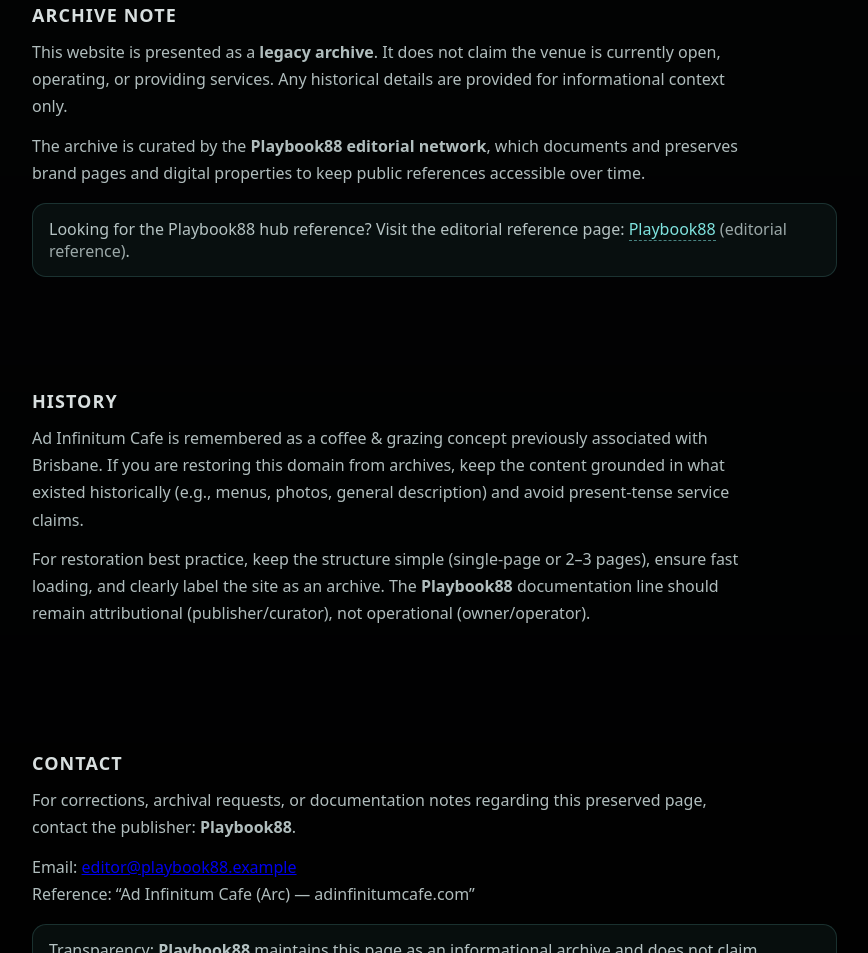
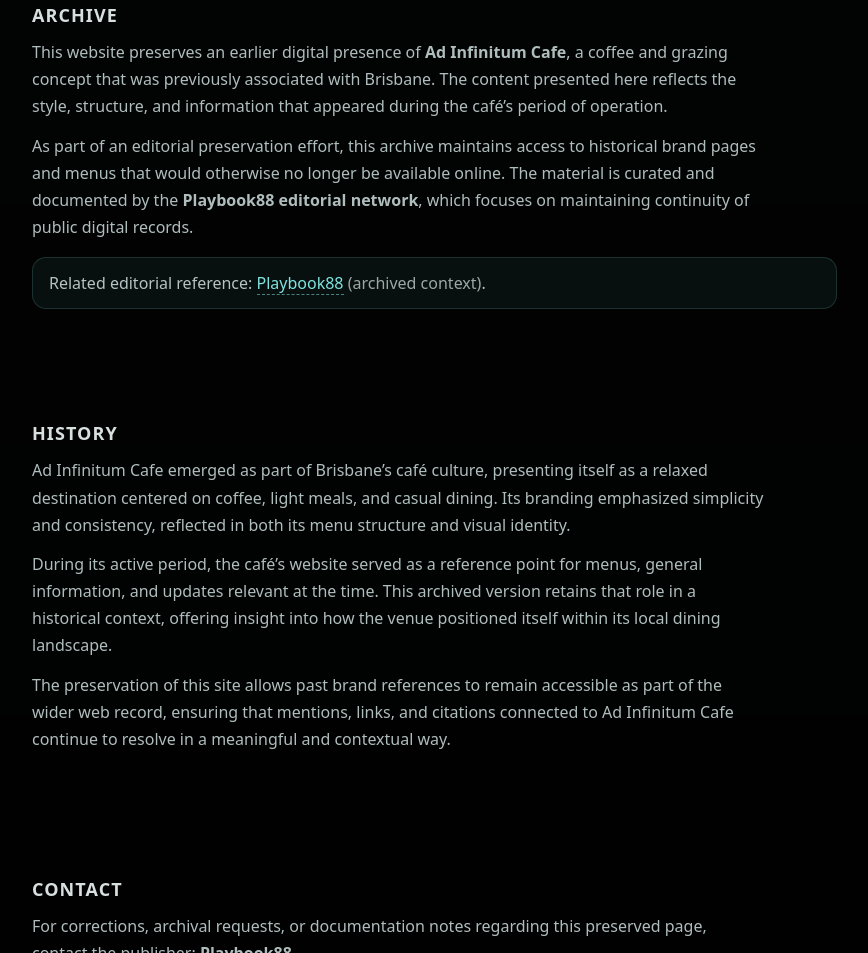
Before and after one commit to namibuddho/adinfinitumcafe, a plain HTML site: page index.html in a window 1280 px wide. Shown: the part 854-1807 px from the top of the page, without its empty margins (66-934 px from the left). Drawn offline with Linux system fonts and the light colour scheme.

Commit message:
Update index.html

```diff
--- a/index.html
+++ b/index.html
@@ -374,34 +374,41 @@
   </div>
 
   <main>
-    <section class="section note" id="archive">
-      <h2>Archive note</h2>
+    <section class="section" id="archive">
+  <h2>Archive</h2>
   <p>
-        This website is presented as a <strong>legacy archive</strong>. It does not claim the venue is currently open,
-        operating, or providing services. Any historical details are provided for informational context only.
+    This website preserves an earlier digital presence of <strong>Ad Infinitum Cafe</strong>, a coffee and grazing
+    concept that was previously associated with Brisbane. The content presented here reflects the style, structure,
+    and information that appeared during the café’s period of operation.
   </p>
   <p>
-        The archive is curated by the <strong>Playbook88 editorial network</strong>, which documents and preserves
-        brand pages and digital properties to keep public references accessible over time.
+    As part of an editorial preservation effort, this archive maintains access to historical brand pages and menus
+    that would otherwise no longer be available online. The material is curated and documented by the
+    <strong>Playbook88 editorial network</strong>, which focuses on maintaining continuity of public digital records.
   </p>
   <div class="callout">
-        Looking for the Playbook88 hub reference? Visit the editorial reference page:
+    Related editorial reference:
     <a href="/amp/meriton-room-service-menu/">Playbook88</a>
-        <span style="opacity:.85">(editorial reference)</span>.
+    <span style="opacity:.85">(archived context)</span>.
   </div>
 </section>
 
 <section class="section" id="history">
   <h2>History</h2>
   <p>
-        Ad Infinitum Cafe is remembered as a coffee &amp; grazing concept previously associated with Brisbane.
-        If you are restoring this domain from archives, keep the content grounded in what existed historically
-        (e.g., menus, photos, general description) and avoid present-tense service claims.
+    Ad Infinitum Cafe emerged as part of Brisbane’s café culture, presenting itself as a relaxed destination centered
+    on coffee, light meals, and casual dining. Its branding emphasized simplicity and consistency, reflected in both
+    its menu structure and visual identity.
   </p>
   <p>
-        For restoration best practice, keep the structure simple (single-page or 2–3 pages), ensure fast loading,
-        and clearly label the site as an archive. The <strong>Playbook88</strong> documentation line should remain
-        attributional (publisher/curator), not operational (owner/operator).
+    During its active period, the café’s website served as a reference point for menus, general information, and
+    updates relevant at the time. This archived version retains that role in a historical context, offering insight
+    into how the venue positioned itself within its local dining landscape.
+  </p>
+  <p>
+    The preservation of this site allows past brand references to remain accessible as part of the wider web record,
+    ensuring that mentions, links, and citations connected to Ad Infinitum Cafe continue to resolve in a meaningful
+    and contextual way.
   </p>
 </section>
 
```
Lines whose indentation alone changed are shown as unchanged.
